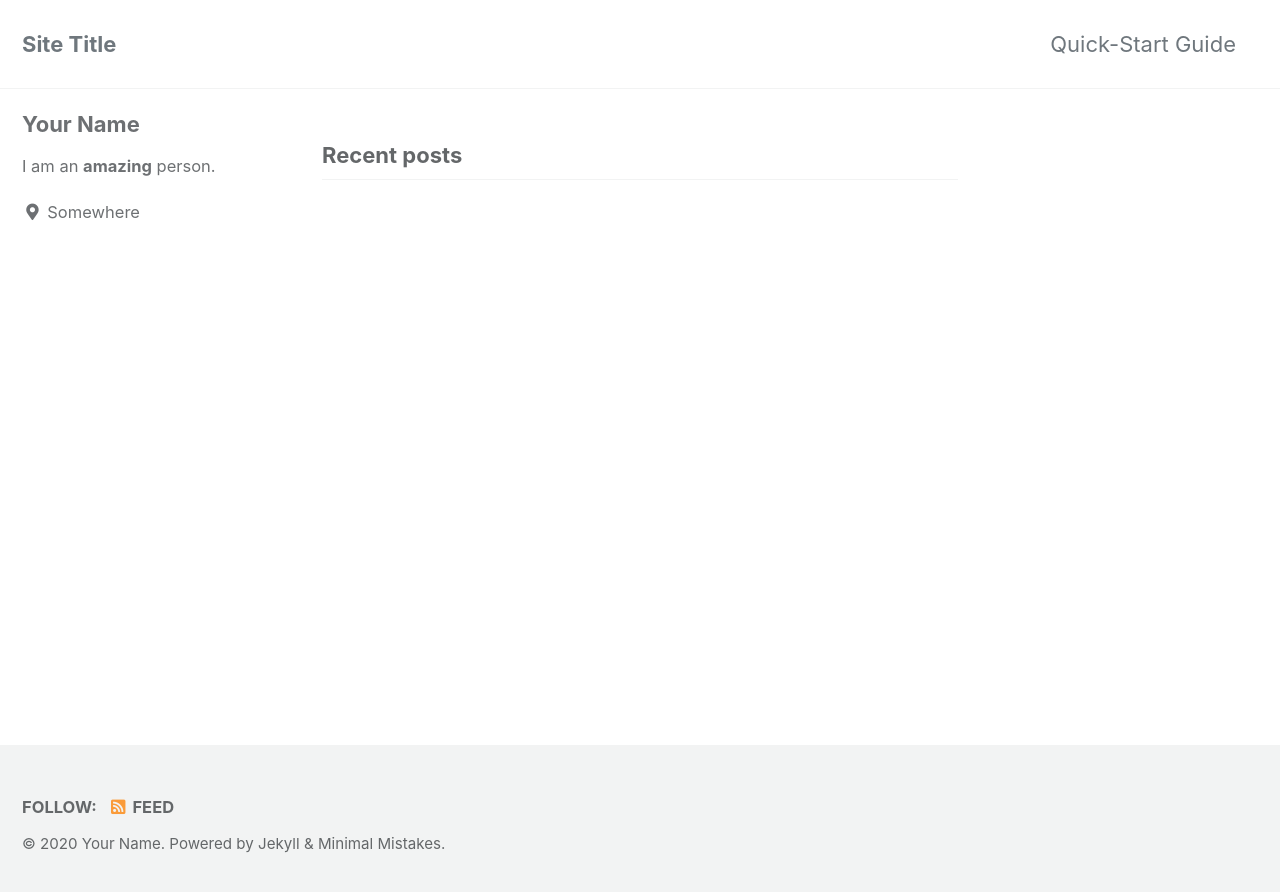
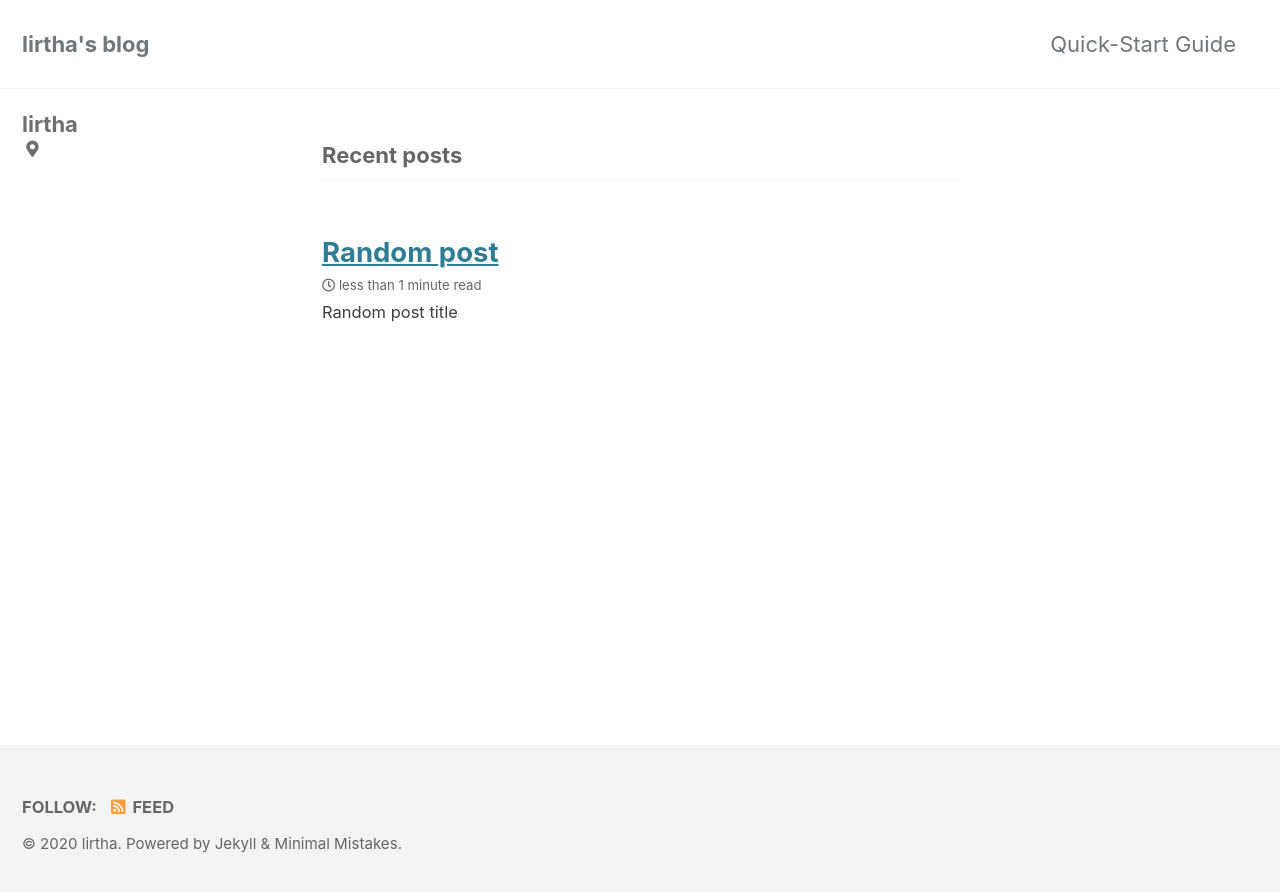
Before and after one commit to lirtha/lirtha.github.io, a Jekyll site: the page built from index.html, in a window 1280 px wide. Shown: the top 892 px of the page. Built offline with Jekyll 4.4.1, drawn with Linux system fonts in a browser that asks for light colours; cached includes are drawn as plain includes; the list of posts is cut into pages by our own code.

Commit message:
update blog

```diff
--- a/_config.yml
+++ b/_config.yml
@@ -16,11 +16,11 @@ minimal_mistakes_skin    : "default" # "air", "aqua", "contrast", "dark", "dirt"
 
 # Site Settings
 locale                   : "en-US"
-title                    : "Site Title"
+title                    : "lirtha's blog"
 title_separator          : "-"
 subtitle                 : # site tagline that appears below site title in masthead
-name                     : "Your Name"
-description              : "An amazing website."
+name                     : "lirtha"
+description              : ""
 url                      : # the base hostname & protocol for your site e.g. "https://mmistakes.github.io"
 baseurl                  : # the subpath of your site, e.g. "/blog"
 repository               : # GitHub username/repo-name e.g. "mmistakes/minimal-mistakes"
@@ -93,10 +93,10 @@ analytics:
 
 # Site Author
 author:
-  name             : "Your Name"
+  name             : "lirtha"
   avatar           : # path of avatar image, e.g. "/assets/images/bio-photo.jpg"
-  bio              : "I am an **amazing** person."
-  location         : "Somewhere"
+  bio              : # "I am an **amazing** person."
+  location         : ""
   email            :
   links:
     - label: "Email"
--- /dev/null
+++ b/_posts/2020-12-02-random-post.md
@@ -0,0 +1,8 @@
+---
+layout: post
+title: Random post
+---
+
+### Random post title
+
+Random content
```
